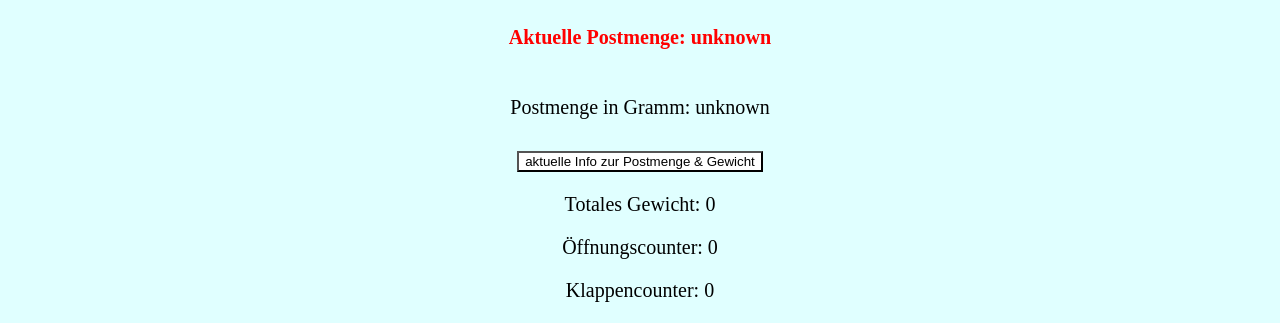
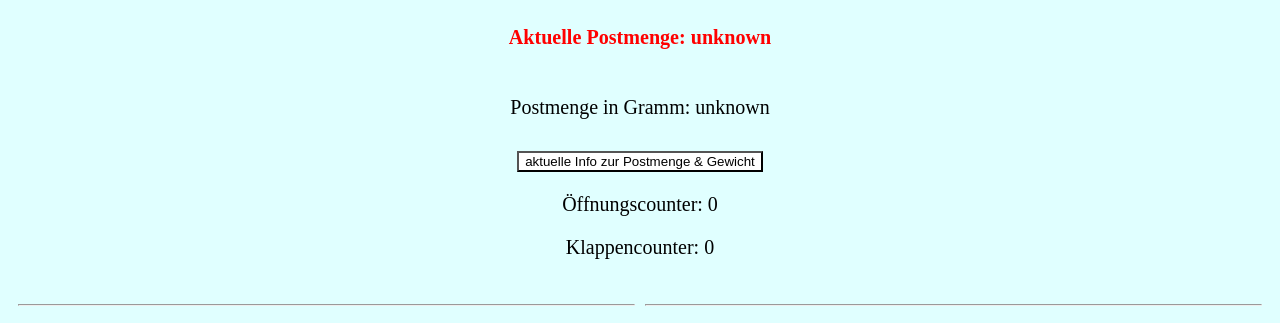
Before and after one commit to strausel/Briefkasten, a plain HTML site: page dist/cloud_demo.html in a window 1280 px wide. Shown: the part 213-536 px from the top of the page. Drawn offline with nearby package versions, Linux system fonts and the light colour scheme; no server answers.

Commit message:
Next Update

```diff
--- a/dist/cloud_demo.html
+++ b/dist/cloud_demo.html
@@ -21,7 +21,7 @@
         <h6>Aktuelle Postmenge: {{ Postmenge_0 }}</h6>
          <p>Postmenge in Gramm: {{ weight_0 }} </p>
         <button v-on:click="getVariables2(0)">aktuelle Info zur Postmenge & Gewicht</button>
-        <p>Totales Gewicht: {{ TotalWeight }} </p>
+        <!--  <p>Totales Gewicht: {{ TotalWeight }} </p>  -->
         <p>Öffnungscounter: {{ Oeffnungscounter }}</p>
         <p>Klappencounter: {{ Klappencounter }}</p>
 
```
